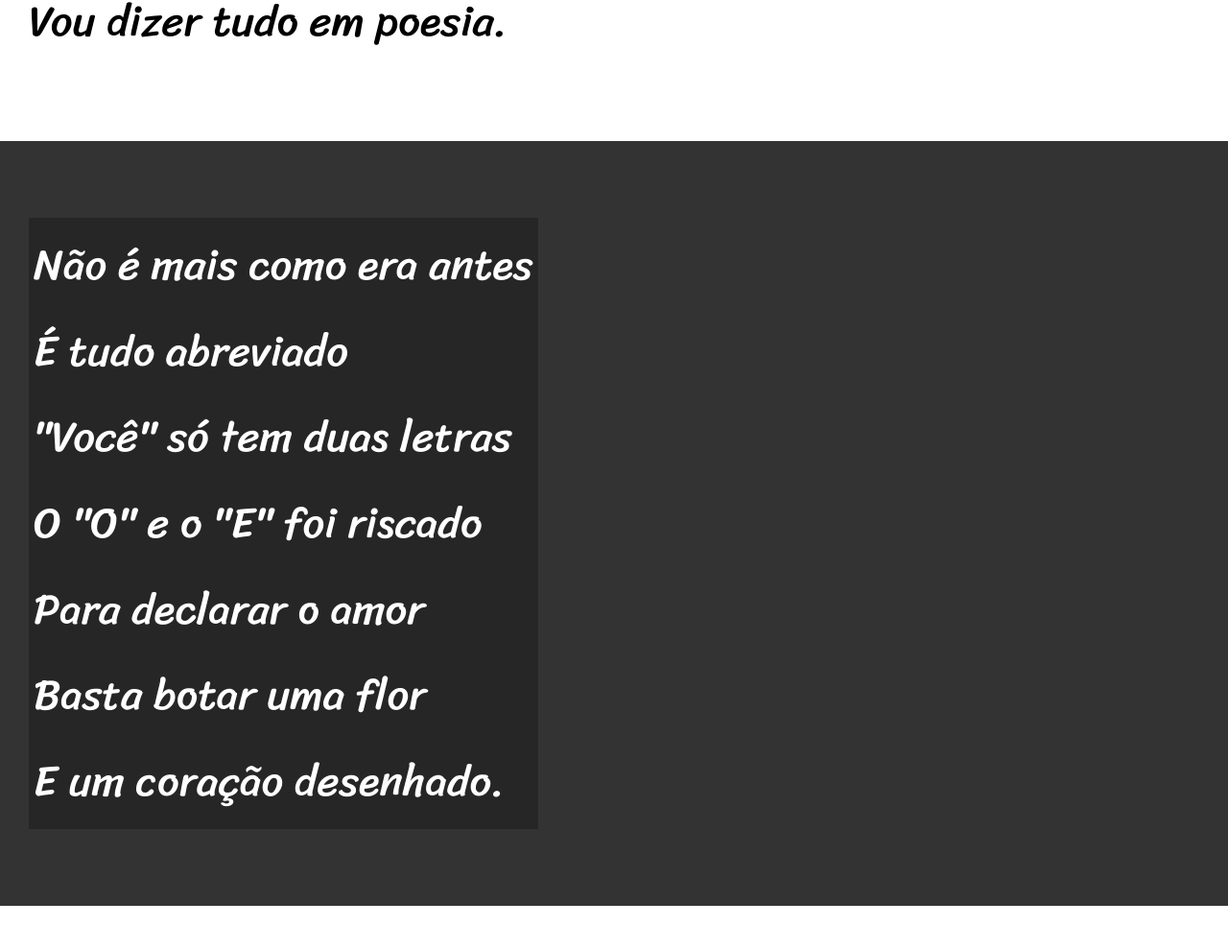
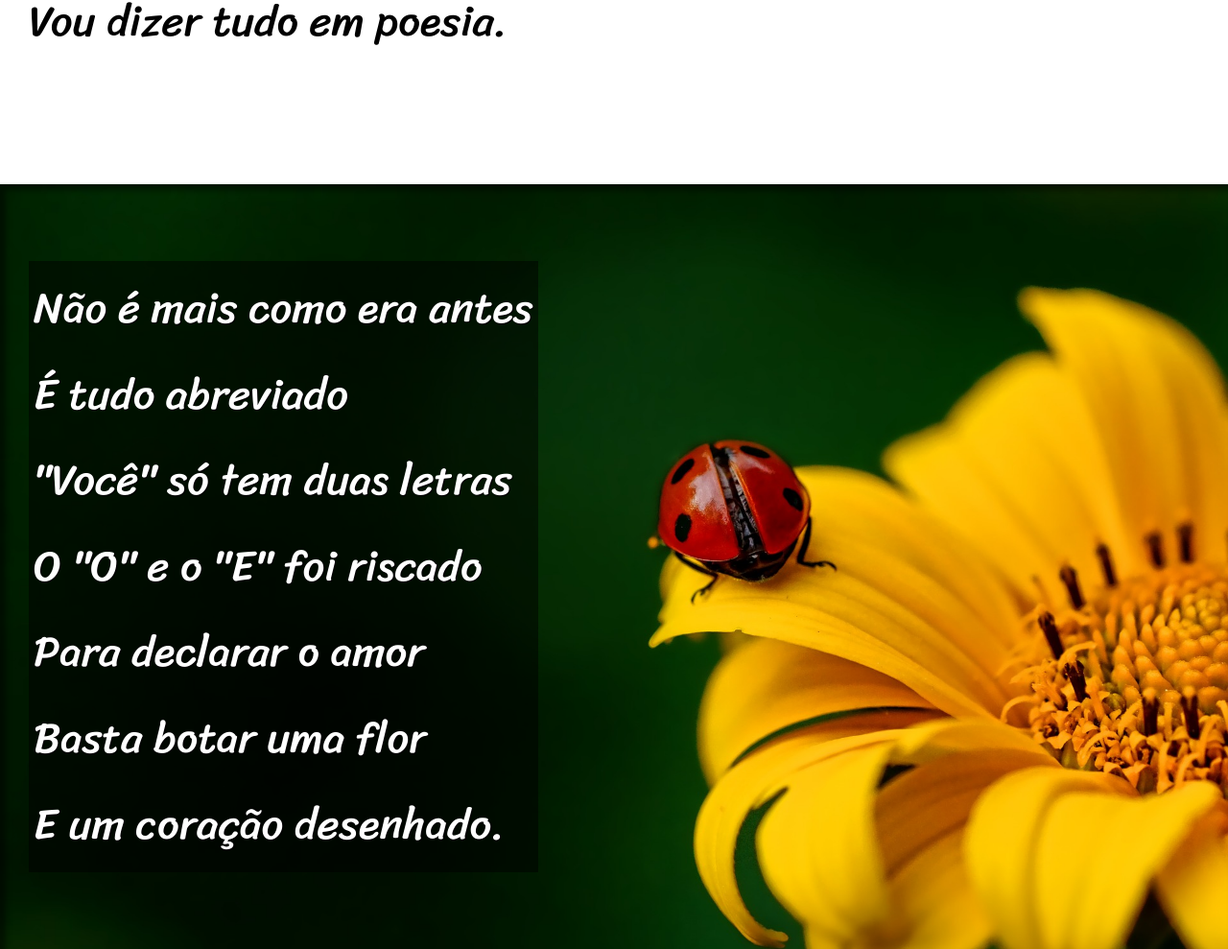
Before and after one commit to lucascostafreire/html-css, a plain HTML site: page desafios/d012/inde.html in a window 1280 px wide. Shown: the part 900-1889 px from the top of the page at 96% size. Drawn offline with Linux system fonts and the light colour scheme.

Commit message:
projeto finalizado

```diff
--- a/desafios/d012/estilo/style.css
+++ b/desafios/d012/estilo/style.css
@@ -11,9 +11,6 @@
     --fonte3: 'Sriracha', cursive;
 
 }
-
-
-
 
 * {
     margin: 0px;
@@ -63,6 +60,10 @@ section {
     font-size: 3.5vw;
 }
 
+section > p {
+    padding-bottom: 1em;
+}
+
 section.normal {
     background-color: white;
     color: black;
@@ -71,12 +72,28 @@ section.normal {
 section.imagem {
     background-color: rgb(51, 51, 51);
     color: white;
+    box-shadow: inset 6px 6px 6px rgba(0, 0, 0, 0.514);
+    background-size: cover;
+    background-attachment: fixed;
 }
 
 section.imagem > p {
     display: inline-block;
     padding: 5px;
-    background-color: rgba(0, 0, 0, 0.253);
+    background-color: rgba(0, 0, 0, 0.5);
+    text-shadow: 1px 1px 0px black;
+}
+
+section#img01 {
+    background-image: url('../imagens/background001.jpg');
+    background-position: right center;
+
+}
+
+section#img02 {
+    background-image: url('../imagens/background002.jpg');
+    background-image: right center;
+
 }
 
 footer {
--- a/desafios/d012/inde.html
+++ b/desafios/d012/inde.html
@@ -30,7 +30,7 @@
         </p>
     </section>
 
-    <section class="imagem">
+    <section class="imagem" id="img01">
         <p>
             Não é mais como era antes <br>
             É tudo abreviado <br>
@@ -66,7 +66,7 @@
 
     </section>
 
-    <section class="imagem">
+    <section class="imagem" id="img02">
         <p>
             Tenho saudade das cartas <br>
             Escritas com a própria mão <br>
@@ -104,7 +104,7 @@
 
     <footer>
         <p>
-            Site criado por <a href="">Gustavo Guanabara</a> para o <a href="">Curso em vídeo</a>
+            Cordel Moderno
         </p>
     </footer>
 
```
